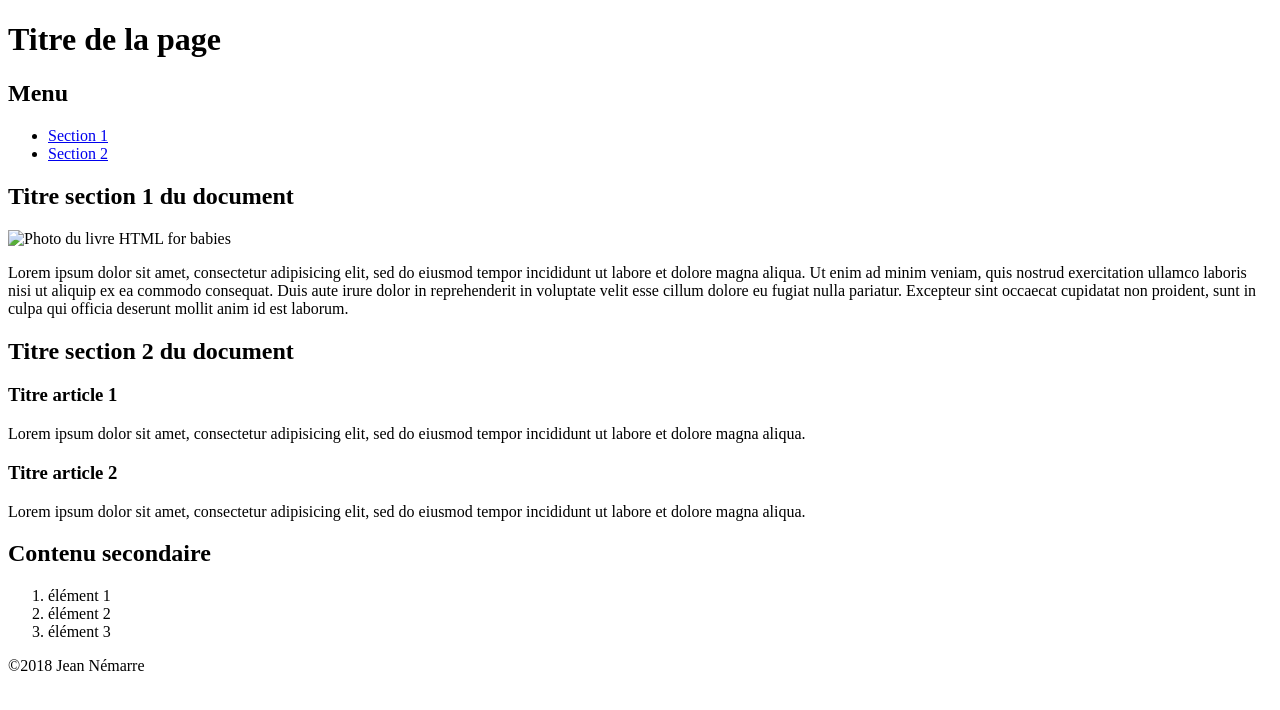
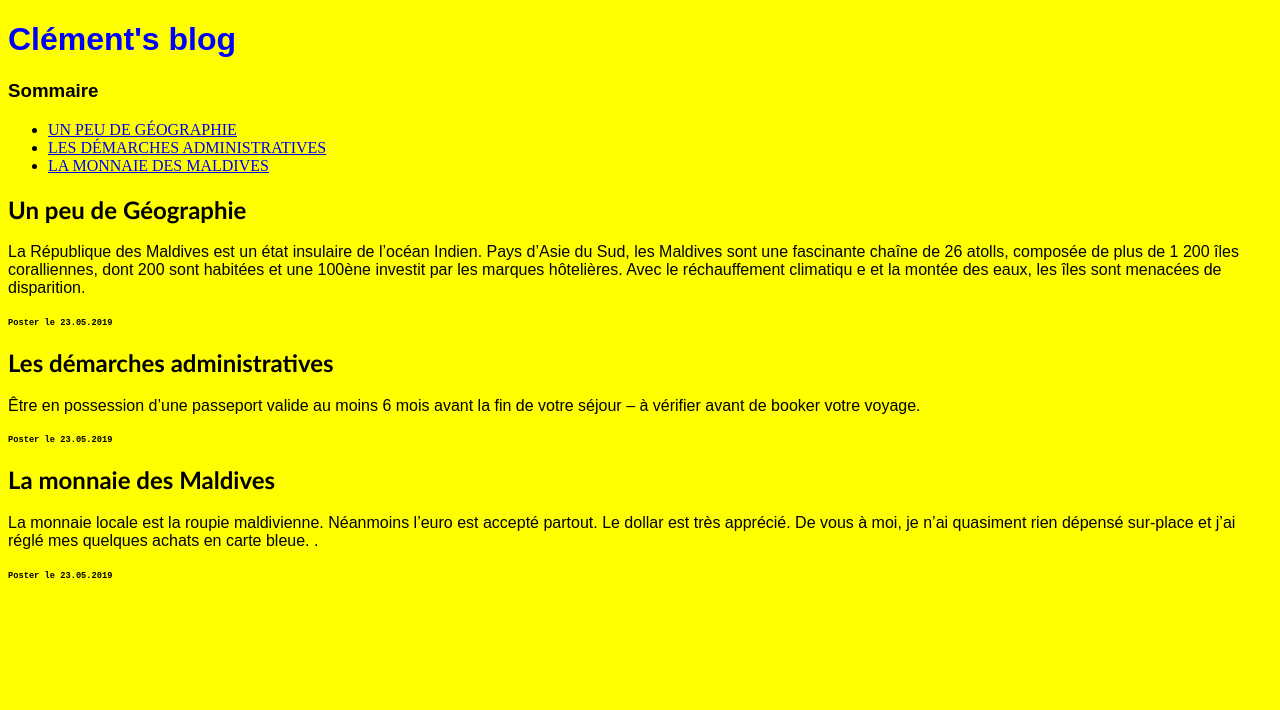
Before and after one commit to clementgirardin/clementgirardin, a plain HTML site: page index.html in a window 1280 px wide. Drawn offline with Linux system fonts and the light colour scheme.

Commit message:
Projet_Blog

```diff
--- a/index.html
+++ b/index.html
@@ -1,92 +1,74 @@
 <!DOCTYPE html>
-<html lang="fr">
-<!-- Entête du document -->
-<head>
-    <meta charset="UTF-8">
-    <!-- Viewport -->
-    <meta name="viewport" content="width=device-width, initial-scale=1.0">
-    <!-- Titre de la page -->
-    <title>Titre de la page | Nom du site</title>
-    <!-- Auteur -->
-    <meta name="author" content="Laure Dinateur">
-    <!-- Description de la page -->
-    <meta name="description" content="Description courte du contenu de la page"/>
+<html>
+    <head>
+        <meta charset="utf-8">
+        <title>Project: Blog</title>
+    </head>
+    <style>
 
-    <!-- Styles -->
-    <link rel="stylesheet" href="css/main.css">
+        body {
+            background-color: yellow;
+            font-family: arial;
+        }
 
-    <!-- Icone de base -->
-    <link rel="icon" type="image/x-icon" href="favicon.ico" sizes="16x16">
-</head>
-<!-- Corps du document -->
-<body>
-<!-- Entête de la page -->
-<header>
-    <!-- Titre principal de la page -->
-    <h1>Titre de la page</h1>
+        h1 {
+            color: blue;
+        }
 
-    <!-- Menu de navigation -->
-    <nav>
-        <h2>Menu</h2>
+        h6 {
+            font-family: monospace;
+        }
+
+        h2 {
+            font-family: calibri;
+        }
+
+        ul {
+            font-family: monospac;
+        }
+
+    </style>
+    <body>
+
+        <h1>Clément's blog</h1>
+
+        <h3>Sommaire</h3>
+
         <ul>
-            <li>
-                <a href="#section1">Section 1</a>
-            </li>
-            <li>
-                <a href="#section2">Section 2</a>
-            </li>
+            <li><a href="#GEOGRAPHIE">UN PEU DE GÉOGRAPHIE</a></li>
+            <li><a href="#DEMARCHE">LES DÉMARCHES ADMINISTRATIVES</a></li>
+            <li><a href="#MONNAIE">LA MONNAIE DES MALDIVES</a></li>
         </ul>
-    </nav>
-</header>
 
-<!-- Contenu principal de la page. Partie qui sera scannée par les robots -->
-<main>
+        <h2>Un peu de Géographie</h2>
 
-    <!-- 1re section de contenu. Obligatoire uniquement si le document à plusieurs sections -->
-    <section id="section1">
-        <h2>Titre section 1 du document</h2>
+        <p id ="GEOGRAPHIE">
+            La République des Maldives est un état insulaire de l’océan Indien.
+            Pays d’Asie du Sud, les Maldives sont une fascinante chaîne de 26 atolls,
+            composée de plus de 1 200 îles coralliennes, dont 200 sont habitées
+            et une 100ène investit par les marques hôtelières.
+            Avec le réchauffement climatiqu e et la montée des eaux, les îles sont menacées de disparition.
+        </p>
 
-        <img src="../img/html_for_babies.jpg" alt="Photo du livre HTML for babies">
+        <h6>Poster le 23.05.2019</h6>
 
-        <p>Lorem ipsum dolor sit amet, consectetur adipisicing elit, sed do eiusmod tempor incididunt ut labore et
-            dolore magna aliqua. Ut enim ad minim veniam, quis nostrud exercitation ullamco laboris nisi ut aliquip ex
-            ea commodo consequat. Duis aute irure
-            dolor in reprehenderit in voluptate velit esse cillum dolore eu fugiat nulla pariatur. Excepteur sint
-            occaecat cupidatat non proident, sunt in culpa qui officia deserunt mollit anim id est laborum.</p>
+        <h2>Les démarches administratives</h2>
 
-    </section>
+        <p id ="DEMARCHE">
+            Être en possession d’une passeport valide au moins 6 mois avant la fin de votre séjour – à vérifier avant de booker votre voyage.
+        </p>
 
-    <section id="section2">
-        <h2>Titre section 2 du document</h2>
+        <h6>Poster le 23.05.2019</h6>
 
-        <article>
-            <h3>Titre article 1</h3>
-            <p>Lorem ipsum dolor sit amet, consectetur adipisicing elit, sed do eiusmod tempor incididunt ut labore et
-                dolore magna aliqua.</p>
-        </article>
+        <h2>La monnaie des Maldives</h2>
 
-        <article>
-            <h3>Titre article 2</h3>
-            <p>Lorem ipsum dolor sit amet, consectetur adipisicing elit, sed do eiusmod tempor incididunt ut labore et
-                dolore magna aliqua.</p>
-        </article>
+        <p id ="MONNAIE">
+            La monnaie locale est la roupie maldivienne.
+            Néanmoins l’euro est accepté partout. Le dollar est très apprécié.
+            De vous à moi, je n’ai quasiment rien dépensé sur-place et j’ai réglé mes quelques achats en carte bleue.             .
+        </p>
 
-    </section>
-</main>
+        <h6>Poster le 23.05.2019</h6>
 
-<!-- Contenu secondaire. Pas scanné par les robots -->
-<aside>
-    <h2>Contenu secondaire</h2>
-    <ol>
-        <li>élément 1</li>
-        <li>élément 2</li>
-        <li>élément 3</li>
-    </ol>
-</aside>
-
-<!-- Pied de page de la page -->
-<footer>
-    &copy;2018 Jean Némarre
-</footer>
-</body>
+    </body>
 </html>
```
